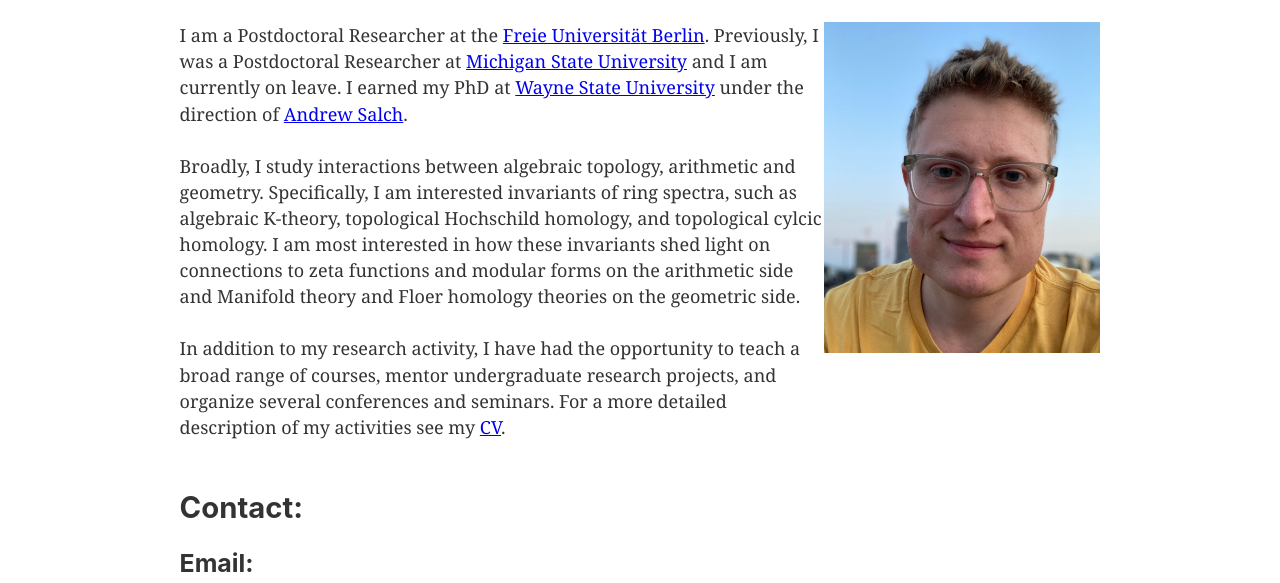
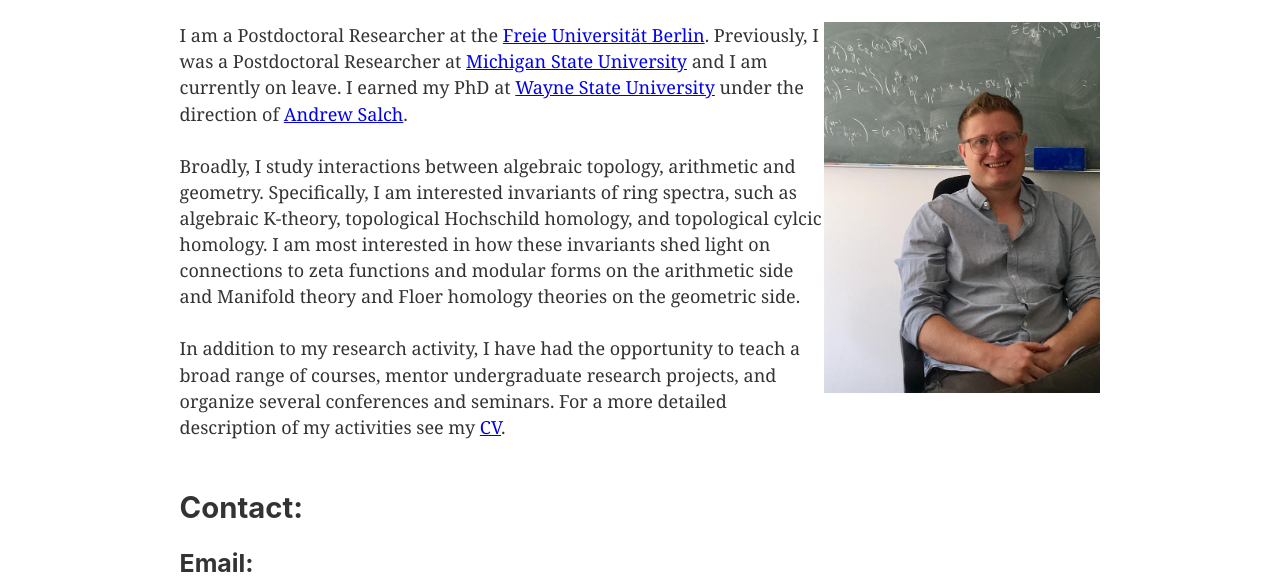
Before and after one commit to gabeangeliniknoll/website2020, a Gatsby site: page / in a window 1280 px wide. Shown: the part 191-774 px from the top of the page. Built offline with nearby package versions, Linux system fonts and the light colour scheme; Gatsby itself is replaced by a stand-in of ours.

Commit message:
fixed picture

```diff
--- a/src/components/image.js
+++ b/src/components/image.js
@@ -16,7 +16,7 @@ import Img from "gatsby-image"
 const Image = () => {
   const data = useStaticQuery(graphql`
     query {
-      placeholderImage: file(relativePath: { eq: "me.jpg" }) {
+      placeholderImage: file(relativePath: { eq: "gabe.png" }) {
         childImageSharp {
           fluid(maxWidth: 300) {
             ...GatsbyImageSharpFluid
```
